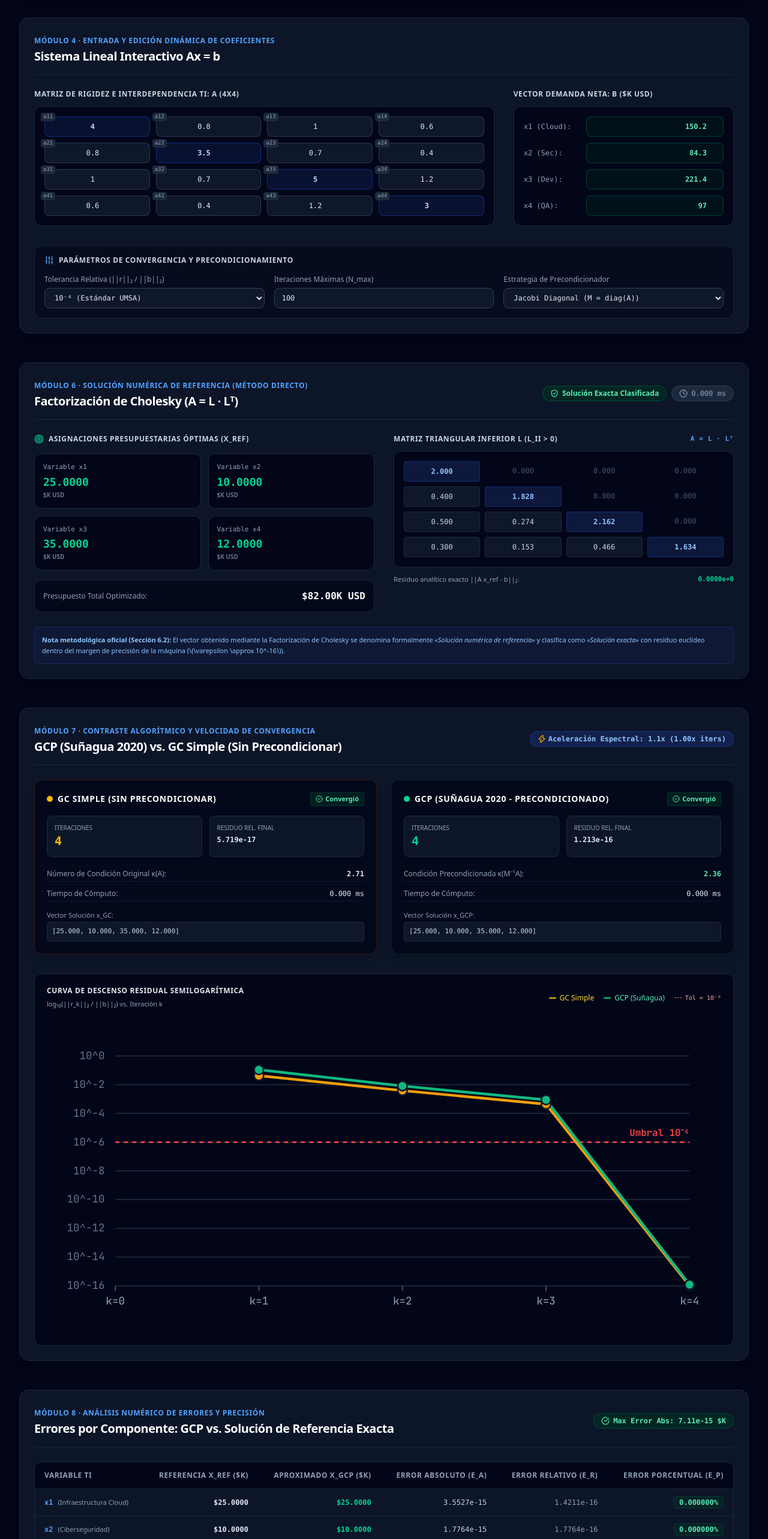
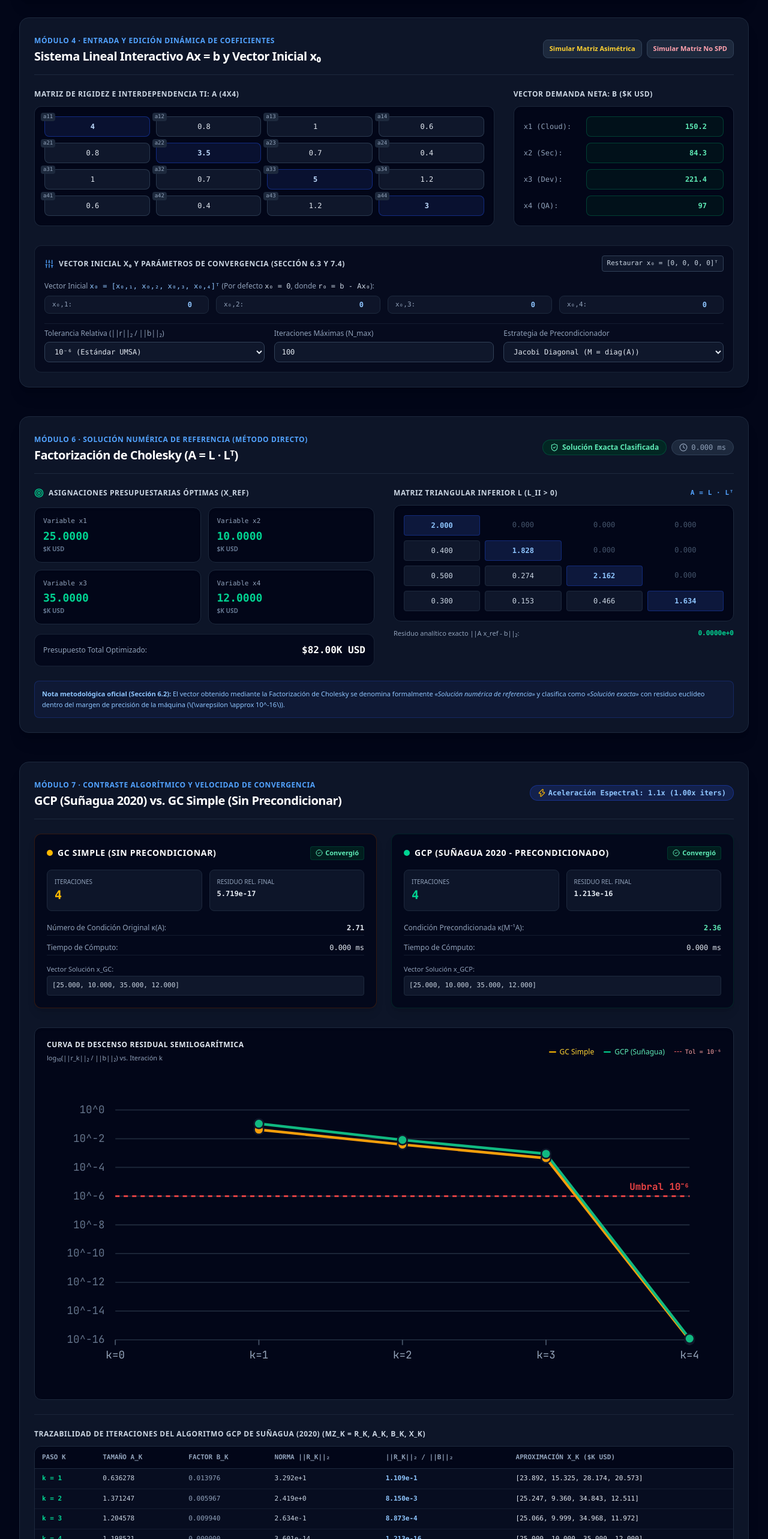
Before and after one commit to AlejandroQuintelaAguilar/Metodos_numericos_Analisis_Financiero, a React (Vite) app: page / in a window 1280 px wide. Shown: the part 2944-5510 px from the top of the page at 60% size. Built offline with nearby package versions, Linux system fonts and the light colour scheme.

Commit message:
Interfaz: Añadir editor del vector inicial x0, errores por variable, historial paso a paso de GCP y protección de matrices

```diff
--- a/src/ui/App.tsx
+++ b/src/ui/App.tsx
@@ -108,33 +108,47 @@ export const App: React.FC = () => {
     );
   }, [matrixA, vectorB, choleskyResult, gcpResult, validation.isValid]);
 
-  // 6. Números de Condición calculados
+  // 6. Números de Condición calculados dinámicamente y protegidos ante matrices inválidas
   const conditionNumbers = useMemo(() => {
-    if (activeScenarioId === 'ideal') {
-      return {
-        condA: SCENARIO_IDEAL.spectral.conditionNumber,
-        condPrec: SCENARIO_IDEAL.preconditioning.preconditionedConditionNumber
-      };
-    } else if (activeScenarioId === 'financial_stress') {
-      return {
-        condA: SCENARIO_FINANCIAL_STRESS.spectral.conditionNumber,
-        condPrec: SCENARIO_FINANCIAL_STRESS.preconditioning.preconditionedConditionNumber
-      };
-    } else if (activeScenarioId === 'ill_conditioned') {
-      return {
-        condA: SCENARIO_ILL_CONDITIONED.spectral.conditionNumber,
-        condPrec: SCENARIO_ILL_CONDITIONED.preconditioning.preconditionedConditionNumber
-      };
-    } else {
-      // Para modo custom, aproximación rápida
-      const prec = PreconditionerFactory.create(preconditionerType);
-      prec.initialize(matrixA);
-      return {
-        condA: prec.getConditionNumber(matrixA),
-        condPrec: prec.getConditionNumber(matrixA)
-      };
+    if (!validation.isValid) {
+      return { condA: NaN, condPrec: NaN };
     }
-  }, [activeScenarioId, matrixA, preconditionerType]);
+    try {
+      // Condición original κ(A)
+      let condA: number;
+      if (activeScenarioId === 'ideal') {
+        condA = SCENARIO_IDEAL.spectral.conditionNumber;
+      } else if (activeScenarioId === 'financial_stress') {
+        condA = SCENARIO_FINANCIAL_STRESS.spectral.conditionNumber;
+      } else if (activeScenarioId === 'ill_conditioned') {
+        condA = SCENARIO_ILL_CONDITIONED.spectral.conditionNumber;
+      } else {
+        const idPrec = PreconditionerFactory.create('identity', matrixA);
+        condA = idPrec.getConditionNumber(matrixA);
+      }
+
+      // Condición precondicionada κ(M⁻¹A) según el precondicionador activo
+      let condPrec: number;
+      if (preconditionerType === 'identity') {
+        condPrec = condA;
+      } else if (preconditionerType === 'jacobi' && activeScenarioId !== 'custom') {
+        if (activeScenarioId === 'ideal') {
+          condPrec = SCENARIO_IDEAL.preconditioning.preconditionedConditionNumber;
+        } else if (activeScenarioId === 'financial_stress') {
+          condPrec = SCENARIO_FINANCIAL_STRESS.preconditioning.preconditionedConditionNumber;
+        } else {
+          condPrec = SCENARIO_ILL_CONDITIONED.preconditioning.preconditionedConditionNumber;
+        }
+      } else {
+        const prec = PreconditionerFactory.create(preconditionerType, matrixA);
+        condPrec = prec.getConditionNumber(matrixA);
+      }
+
+      return { condA, condPrec };
+    } catch {
+      return { condA: NaN, condPrec: NaN };
+    }
+  }, [activeScenarioId, matrixA, preconditionerType, validation.isValid]);
 
   // Manejadores de eventos interactivos
   const handleSelectScenario = (id: ScenarioId) => {
--- a/src/ui/components/GcpVsGcSection.tsx
+++ b/src/ui/components/GcpVsGcSection.tsx
@@ -160,6 +160,41 @@ export const GcpVsGcSection: React.FC<GcpVsGcSectionProps> = ({
         gcpHistory={gcpResult.history}
         tolerance={tolerance}
       />
+
+      {/* Tabla de Trazabilidad Paso a Paso del Algoritmo de Suñagua (2020) */}
+      <div className="mt-6 pt-6 border-t border-slate-800/80">
+        <h4 className="text-xs font-bold text-slate-300 uppercase tracking-wider mb-3">
+          Trazabilidad de Iteraciones del Algoritmo GCP de Suñagua (2020) (Mz_k = r_k, α_k, β_k, x_k)
+        </h4>
+        <div className="overflow-x-auto rounded-xl border border-slate-800">
+          <table className="w-full text-left text-[11px] font-mono">
+            <thead className="bg-slate-950 text-slate-400 uppercase border-b border-slate-800">
+              <tr>
+                <th className="py-2.5 px-3">Paso k</th>
+                <th className="py-2.5 px-3">Tamaño α_k</th>
+                <th className="py-2.5 px-3">Factor β_k</th>
+                <th className="py-2.5 px-3">Norma ||r_k||₂</th>
+                <th className="py-2.5 px-3">||r_k||₂ / ||b||₂</th>
+                <th className="py-2.5 px-3">Aproximación x_k ($K USD)</th>
+              </tr>
+            </thead>
+            <tbody className="divide-y divide-slate-800/60 bg-slate-950/50">
+              {gcpResult.history.map((step) => (
+                <tr key={step.iteration} className="hover:bg-slate-900/60 transition">
+                  <td className="py-2 px-3 font-bold text-emerald-400">k = {step.iteration}</td>
+                  <td className="py-2 px-3 text-slate-300">{step.alpha.toFixed(6)}</td>
+                  <td className="py-2 px-3 text-slate-400">{step.beta.toFixed(6)}</td>
+                  <td className="py-2 px-3 text-slate-300">{step.residualNorm.toExponential(3)}</td>
+                  <td className="py-2 px-3 font-semibold text-blue-300">{step.relativeResidual.toExponential(3)}</td>
+                  <td className="py-2 px-3 text-slate-200">
+                    [{step.x.map(v => v.toFixed(3)).join(', ')}]
+                  </td>
+                </tr>
+              ))}
+            </tbody>
+          </table>
+        </div>
+      </div>
     </div>
   );
 };
--- a/src/ui/components/MatrixEditor.tsx
+++ b/src/ui/components/MatrixEditor.tsx
@@ -29,18 +29,26 @@ interface MatrixEditorProps {
 export const MatrixEditor: React.FC<MatrixEditorProps> = ({
   matrixA,
   vectorB,
+  initialGuess,
   tolerance,
   maxIterations,
   preconditionerType,
   validation,
   onUpdateMatrixA,
   onUpdateVectorB,
+  onUpdateInitialGuess,
   onUpdateTolerance,
   onUpdateMaxIterations,
   onUpdatePreconditioner,
   onSymmetrize
 }) => {
   const variableLabels = ['x1 (Cloud)', 'x2 (Sec)', 'x3 (Dev)', 'x4 (QA)'];
+
+  const handleResetX0 = () => {
+    for (let i = 0; i < 4; i++) {
+      onUpdateInitialGuess(i, 0);
+    }
+  };
 
   return (
     <div id="editor" className="p-6 rounded-2xl bg-slate-900/90 border border-slate-800 shadow-xl mb-12">
@@ -50,11 +58,26 @@ export const MatrixEditor: React.FC<MatrixEditorProps> = ({
             Módulo 4 · Entrada y Edición Dinámica de Coeficientes
           </span>
           <h3 className="text-xl font-bold text-white tracking-tight mt-0.5">
-            Sistema Lineal Interactivo Ax = b
+            Sistema Lineal Interactivo Ax = b y Vector Inicial x₀
           </h3>
         </div>
 
-        {/* Botón de Asimetría Fix */}
+        {/* Botones de Simulación de Errores y Simetrización */}
+        <div className="flex flex-wrap items-center gap-2">
+          <button
+            onClick={() => onUpdateMatrixA(0, 1, matrixA[1][0] + 4.2)}
+            className="inline-flex items-center gap-1.5 px-2.5 py-1.5 rounded-lg text-[11px] font-semibold bg-slate-800 hover:bg-slate-700 text-amber-300 border border-slate-700 transition"
+            title="Introduce deliberadamente a12 != a21 para probar la captura de asimetría"
+          >
+            <span>Simular Matriz Asimétrica</span>
+          </button>
+          <button
+            onClick={() => onUpdateMatrixA(0, 0, -4.0)}
+            className="inline-flex items-center gap-1.5 px-2.5 py-1.5 rounded-lg text-[11px] font-semibold bg-slate-800 hover:bg-slate-700 text-rose-300 border border-slate-700 transition"
+            title="Introduce deliberadamente a11 = -4.0 para probar la captura de matriz no definida positiva"
+          >
+            <span>Simular Matriz No SPD</span>
+          </button>
           {!validation.isSymmetric && (
             <button
               onClick={onSymmetrize}
@@ -64,6 +87,7 @@ export const MatrixEditor: React.FC<MatrixEditorProps> = ({
               <span>Simetrizar A = (A + Aᵀ)/2</span>
             </button>
           )}
+        </div>
       </div>
 
       {/* Alerta de Error de Validación si aplica */}
@@ -142,14 +166,43 @@ export const MatrixEditor: React.FC<MatrixEditorProps> = ({
         </div>
       </div>
 
-      {/* Controles de Ejecución Numérica */}
-      <div className="p-4 rounded-xl bg-slate-950/60 border border-slate-800/80">
-        <div className="flex items-center gap-2 text-xs font-bold text-slate-300 uppercase tracking-wider mb-4">
+      {/* Controles de Ejecución Numérica y Vector Inicial x0 */}
+      <div className="p-4 rounded-xl bg-slate-950/60 border border-slate-800/80 space-y-4">
+        <div className="flex flex-wrap items-center justify-between gap-2">
+          <div className="flex items-center gap-2 text-xs font-bold text-slate-300 uppercase tracking-wider">
             <Sliders className="w-4 h-4 text-blue-400" />
-          <span>Parámetros de Convergencia y Precondicionamiento</span>
+            <span>Vector Inicial x₀ y Parámetros de Convergencia (Sección 6.3 y 7.4)</span>
+          </div>
+          <button
+            onClick={handleResetX0}
+            className="text-[11px] font-mono px-2 py-1 rounded bg-slate-900 hover:bg-slate-800 text-slate-300 border border-slate-700 transition"
+          >
+            Restaurar x₀ = [0, 0, 0, 0]ᵀ
+          </button>
         </div>
 
-        <div className="grid grid-cols-1 sm:grid-cols-3 gap-4 text-xs">
+        {/* Selección de Vector Inicial x0 */}
+        <div>
+          <label className="block text-xs text-slate-400 mb-2">
+            Vector Inicial <code className="text-blue-300 font-mono">x₀ = [x₀,₁, x₀,₂, x₀,₃, x₀,₄]ᵀ</code> (Por defecto <code className="text-slate-300 font-mono">x₀ = 0</code>, donde <code className="text-slate-300 font-mono">r₀ = b - Ax₀</code>):
+          </label>
+          <div className="grid grid-cols-2 sm:grid-cols-4 gap-3">
+            {initialGuess.map((val, idx) => (
+              <div key={idx} className="flex items-center gap-2 bg-slate-900/90 px-3 py-1.5 rounded-lg border border-slate-800">
+                <span className="text-[11px] font-mono text-slate-400">x₀,{idx + 1}:</span>
+                <input
+                  type="number"
+                  step="any"
+                  value={val}
+                  onChange={(e) => onUpdateInitialGuess(idx, parseFloat(e.target.value) || 0)}
+                  className="w-full bg-transparent text-xs font-mono font-bold text-blue-300 focus:outline-none text-right"
+                />
+              </div>
+            ))}
+          </div>
+        </div>
+
+        <div className="grid grid-cols-1 sm:grid-cols-3 gap-4 text-xs pt-2 border-t border-slate-800/60">
           {/* Tolerancia de Parada */}
           <div>
             <label className="block text-slate-400 mb-1.5">Tolerancia Relativa (||r||₂ / ||b||₂)</label>
```
Also changed, not shown: src/ui/components/ComparativeTable.tsx (+24 -18 lines). Lines whose indentation alone changed are shown as unchanged.
